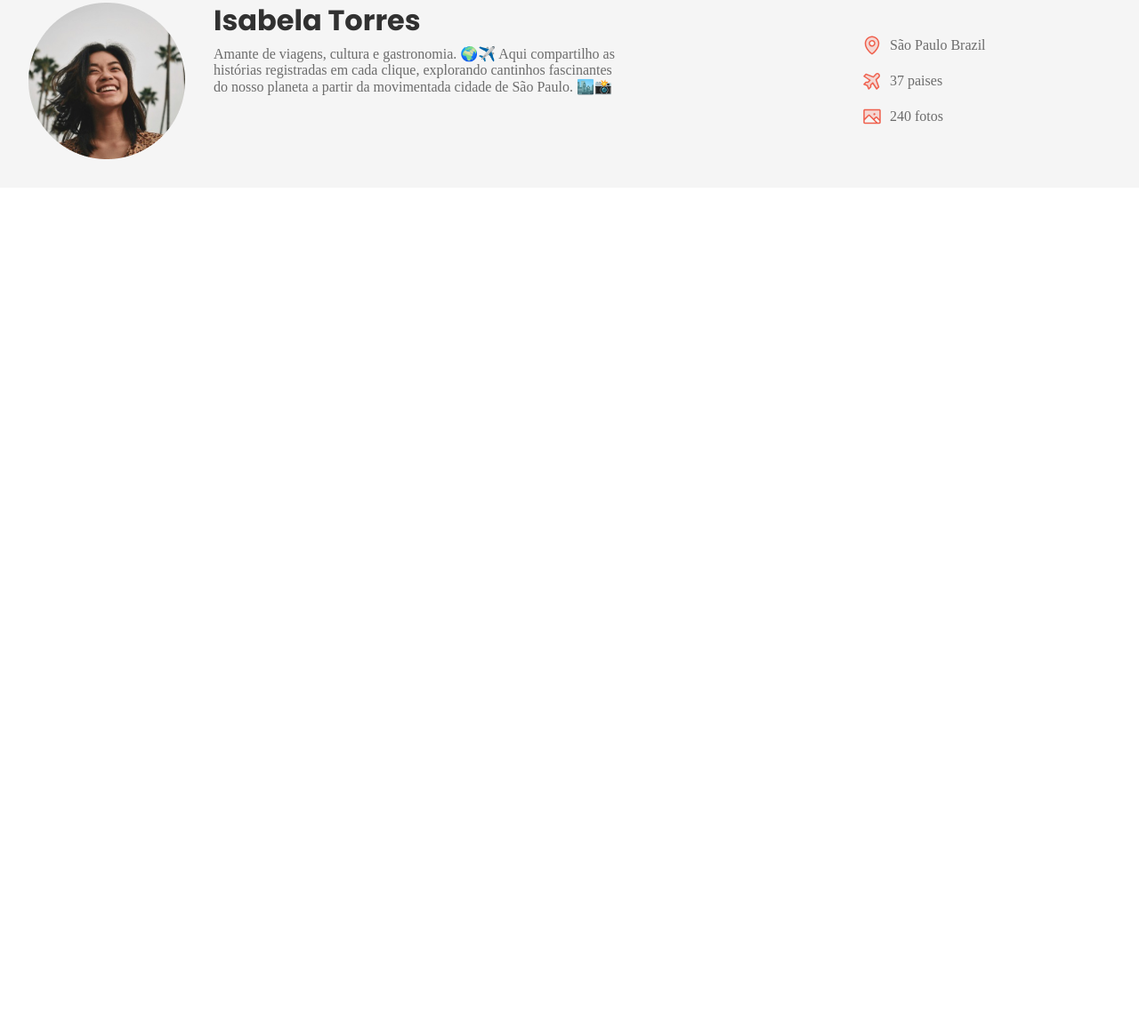
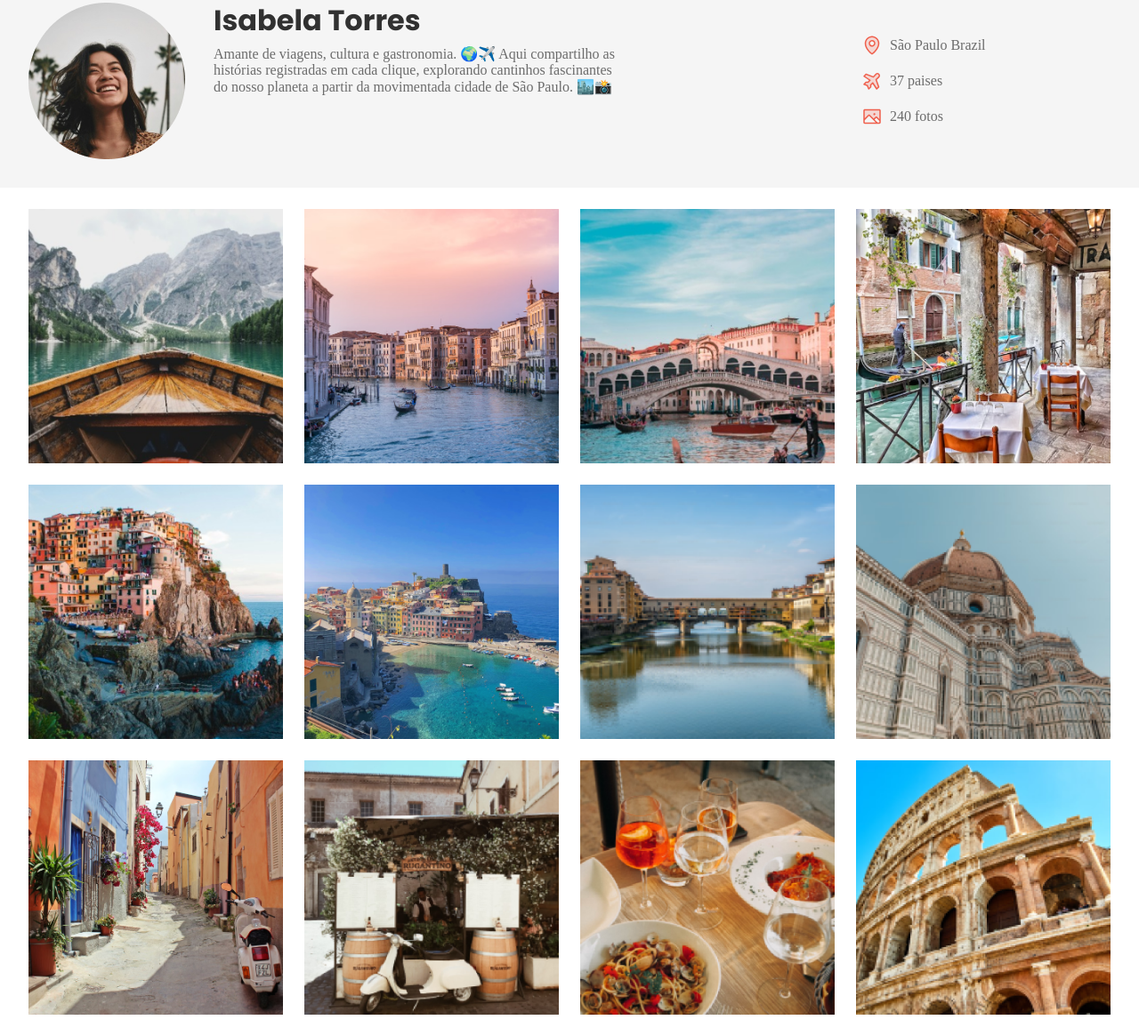
Before and after one commit to JonasLProgramador/travelgram_rocket, a plain HTML site: page index.html in a window 1280 px wide. Shown: the part 125-1290 px from the top of the page at 89% size. Before the commit the page ends 800 px from the top, so only its background shows below. Drawn offline with Linux system fonts and the light colour scheme.

Commit message:
:sparkles: feat:  main galery commit

```diff
--- a/index.html
+++ b/index.html
@@ -80,5 +80,19 @@
         </div>
       </header>
     </div>
+    <main class="container">
+      <img src="./assets/images/Image 01.png" alt="...">
+      <img src="./assets/images/Image 02.png" alt="...">
+      <img src="./assets/images/Image 03.png" alt="...">
+      <img src="./assets/images/Image 04.png" alt="...">
+      <img src="./assets/images/Image 05.png" alt="...">
+      <img src="./assets/images/Image 06.png" alt="...">
+      <img src="./assets/images/Image 07.png" alt="...">
+      <img src="./assets/images/Image 08.png" alt="...">
+      <img src="./assets/images/Image 09.png" alt="...">
+      <img src="./assets/images/Image 10.png" alt="...">
+      <img src="./assets/images/Image 11.png" alt="...">
+      <img src="./assets/images/Image 12.png" alt="...">
+    </main>
   </body>
 </html>
--- a/styles/global.css
+++ b/styles/global.css
@@ -35,7 +35,7 @@ a:hover{
 
 .container{
     padding-inline: 32px;
-    width: 100%;
+    max-width: 1280px;
     margin-inline: auto;
 }
 .bg-surface-color{
--- a/styles/index.css
+++ b/styles/index.css
@@ -1,3 +1,4 @@
 @import url(global.css);
 @import url(nav.css);
 @import url(header.css);
+@import url(main.css);
--- /dev/null
+++ b/styles/main.css
@@ -0,0 +1,12 @@
+main{
+    display: flex;
+    flex-wrap: wrap;
+    gap:24px;
+    padding-block: 24px;
+}
+
+main img{
+    width: 286px;
+    height: 286px;
+    object-fit: cover;
+}
```
